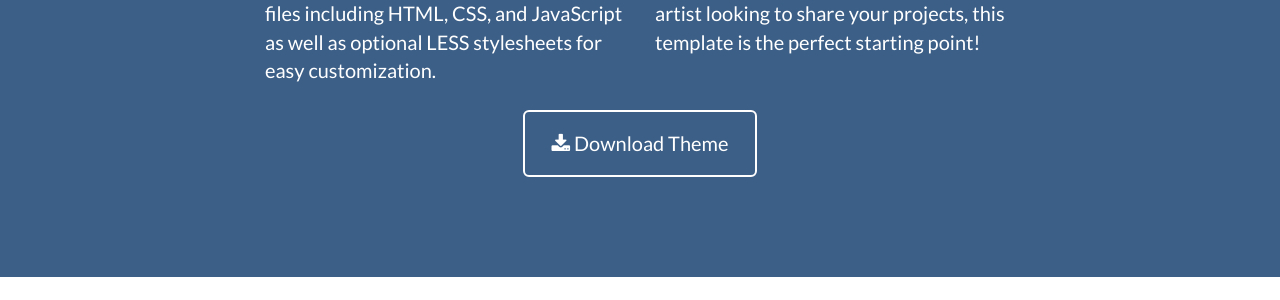
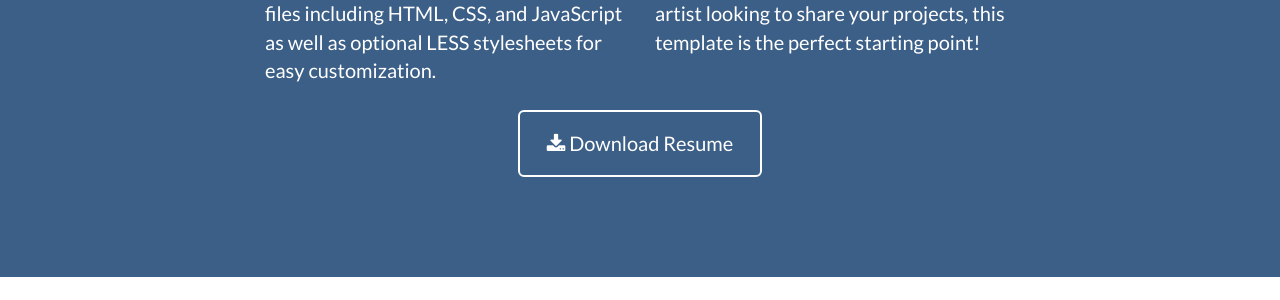
Before and after one commit to coger/coger.github.io, a Jekyll site: the page built from index.html, in a window 1280 px wide and 900 px high, scrolled down 1832 px. Shown: the part 129-429 px from the top of the window. Built offline with Jekyll 4.4.1, drawn with Linux system fonts in a browser that asks for light colours.

Commit message:
adding resume

```diff
--- a/_includes/about.html
+++ b/_includes/about.html
@@ -15,8 +15,8 @@
                     <p>Whether you're a student looking to showcase your work, a professional looking to attract clients, or a graphic artist looking to share your projects, this template is the perfect starting point! </p>
                 </div>
                 <div class="col-lg-8 col-lg-offset-2 text-center">
-                    <a href="#" class="btn btn-lg btn-outline">
-                        <i class="fa fa-download"></i> Download Theme
+                    <a href="/assets/chris_coger-resume.pdf" class="btn btn-lg btn-outline">
+                        <i class="fa fa-download"></i> Download Resume
                     </a>
                 </div>
             </div>
```
Also changed, not shown: 1 other file.
